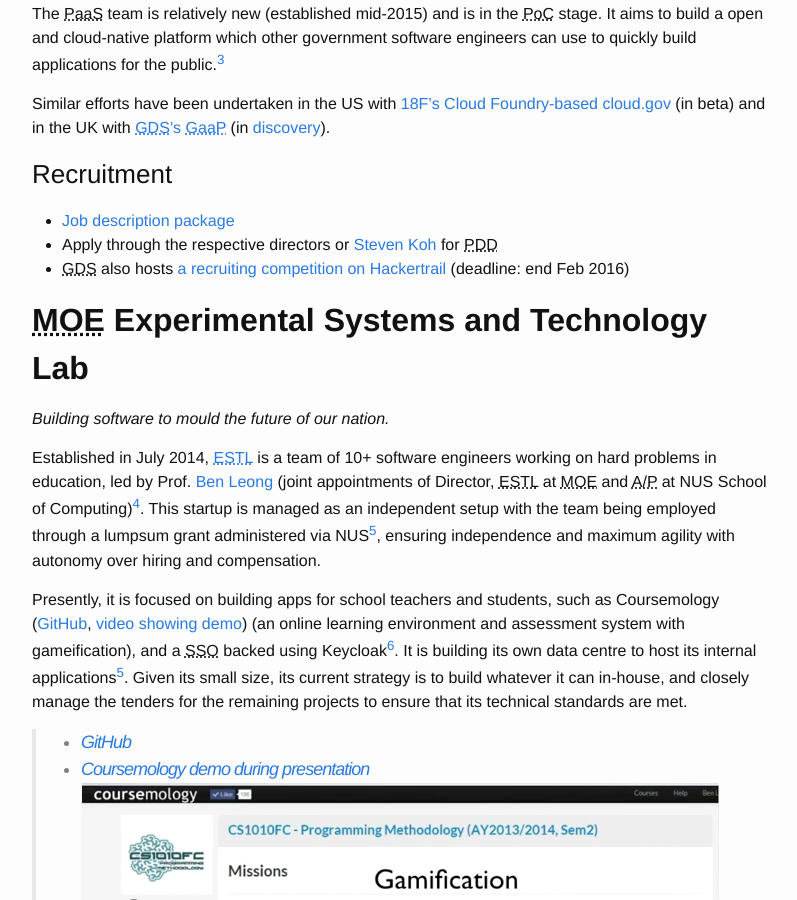
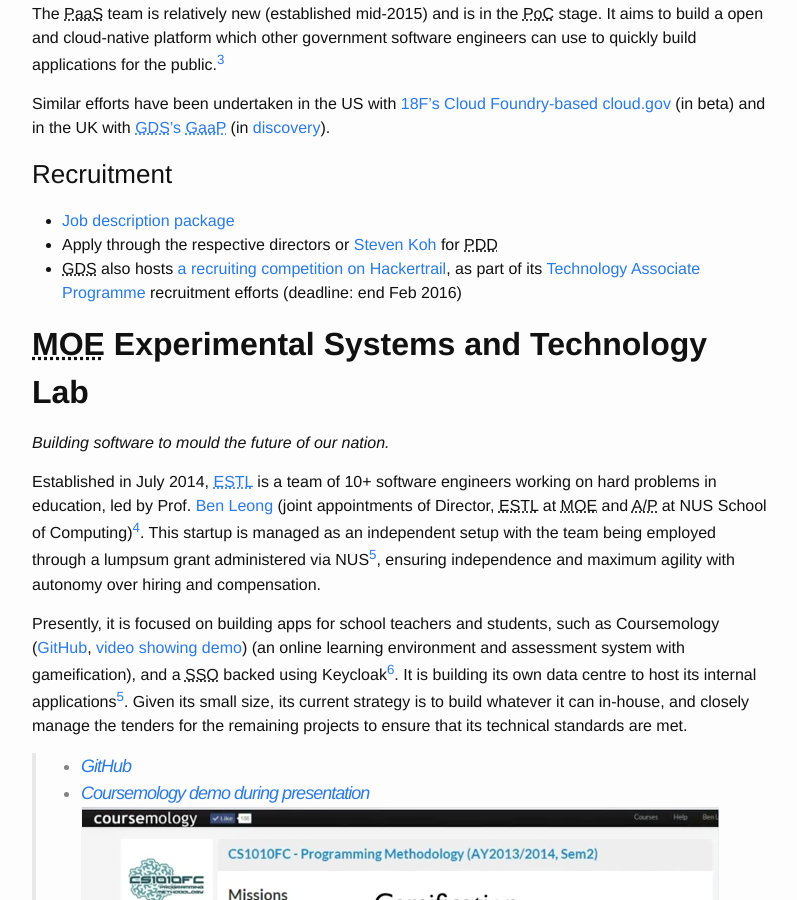
Before and after one commit to codeforsg/codeforsg.github.io, a Jekyll site: the page built from 01-gov_startups.md, in a window 1280 px wide and 900 px high, scrolled down 1679 px. Shown: the whole window, without its empty margins (238-1035 px from the left). Built offline with Jekyll 4.4.1, drawn with Linux system fonts in a browser that asks for light colours; nearby versions of some CDN libraries; comment, search, counter and statistics services are not loaded.

Commit message:
Add iDA TAP background for GDS' HackerTrail competition

```diff
--- a/01-gov_startups.md
+++ b/01-gov_startups.md
@@ -74,7 +74,7 @@
 ### Recruitment ###
 * [Job description package](https://drive.google.com/file/d/0BwLqF_ka0mesd3h1QkxxT3hSamM/view)
 * Apply through the respective directors or [Steven Koh](mailto:steven_koh@ida.gov.sg) for PDD
-* GDS also hosts [a recruiting competition on Hackertrail](https://www.hackertrail.com/ida) (deadline: end Feb 2016)
+* GDS also hosts [a recruiting competition on Hackertrail](https://www.hackertrail.com/ida), as part of its [Technology Associate Programme](https://www.ida.gov.sg/About-Us/Careers-at-IDA/Technology-Associate-Programme) recruitment efforts (deadline: end Feb 2016)
 
 ## **MOE Experimental Systems and Technology Lab**
 *Building software to mould the future of our nation.*
```
